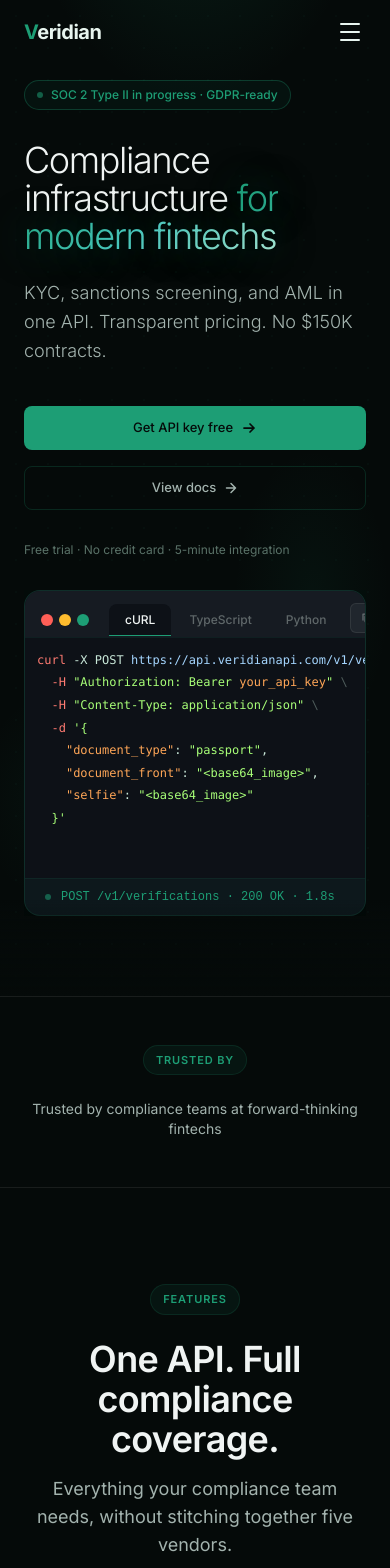
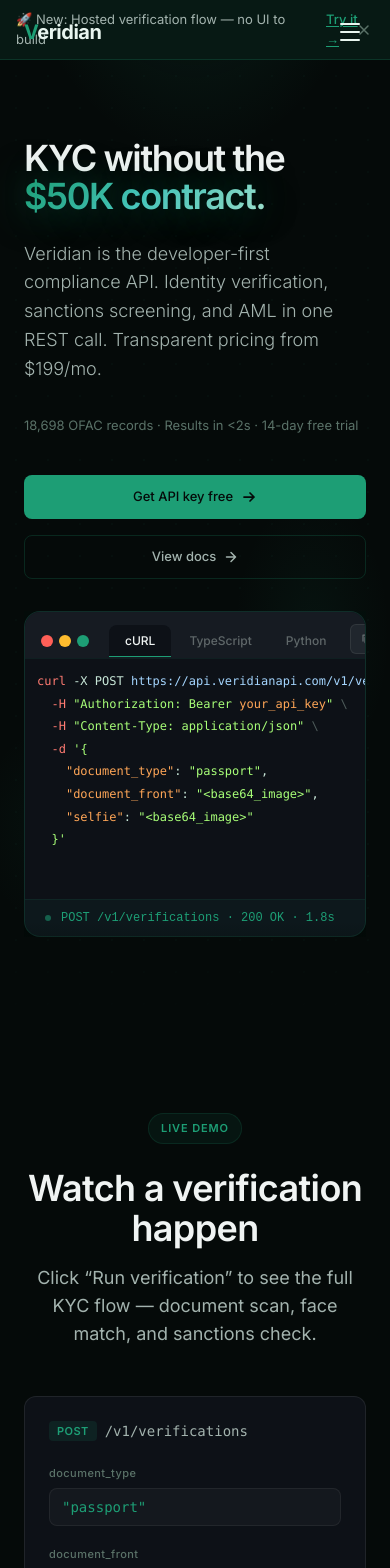
Before and after one commit to veridianapi/veridian-web, a Next.js app: page / in a window 390 px wide. Shown: the top 1568 px of the page. Built offline with nearby package versions, Linux system fonts and the light colour scheme.

Commit message:
feat: landing page  upgrade - new hero, founder CTA, announcement bar

```diff
--- a/app/components/LandingPage.tsx
+++ b/app/components/LandingPage.tsx
@@ -494,48 +494,35 @@
             animate="show"
             suppressHydrationWarning
           >
-            {/* Badge */}
-            <motion.div variants={fadeUp}>
-              <div
-                className="inline-flex items-center gap-2 text-xs font-medium px-3 py-1.5 rounded-full mb-8"
-                style={{
-                  border: '1px solid rgba(29, 158, 117, 0.3)',
-                  color: 'var(--brand)',
-                  backgroundColor: 'rgba(29, 158, 117, 0.06)',
-                }}
-              >
-                <span
-                  className="w-1.5 h-1.5 rounded-full animate-pulse"
-                  style={{ backgroundColor: 'var(--brand)' }}
-                />
-                SOC 2 Type II in progress · GDPR-ready
-              </div>
-            </motion.div>
-
             {/* Headline */}
             <motion.h1
               variants={fadeUp}
-              className="text-4xl sm:text-5xl md:text-6xl lg:text-6xl font-light leading-[1.05] mb-6 break-words"
+              className="text-4xl sm:text-5xl md:text-6xl lg:text-6xl font-semibold leading-[1.05] mb-6 break-words"
               style={{ color: '#f0f4f3', letterSpacing: '-1.4px' }}
             >
-              Compliance infrastructure{' '}
+              KYC without the{' '}
               <span className="gradient-text glow-text">
-                for modern fintechs
+                $50K contract.
               </span>
             </motion.h1>
 
             {/* Subheadline */}
             <motion.p
               variants={fadeUp}
-              className="text-lg font-light leading-[1.6] mb-10 max-w-lg break-words"
+              className="text-lg font-light leading-[1.6] mb-8 max-w-lg break-words"
               style={{ color: '#a3b3ae' }}
             >
-              KYC, sanctions screening, and AML in one API.
-              Transparent pricing. No $150K contracts.
+              Veridian is the developer-first compliance API. Identity verification,
+              sanctions screening, and AML in one REST call. Transparent pricing from $199/mo.
             </motion.p>
 
+            {/* Trust signals */}
+            <motion.p variants={fadeUp} className="text-[13px] mb-10" style={{ color: '#5a7268' }}>
+              18,698 OFAC records · Results in &lt;2s · 14-day free trial
+            </motion.p>
+
             {/* CTAs */}
-            <motion.div variants={fadeUp} className="flex flex-col sm:flex-row gap-4 mb-8">
+            <motion.div variants={fadeUp} className="flex flex-col sm:flex-row gap-4">
               <Link
                 href={DASHBOARD_LOGIN}
                 className="inline-flex items-center justify-center gap-2 font-medium px-6 h-11 sm:h-9 rounded-lg transition-all text-[13px]"
@@ -561,10 +548,6 @@
               </Link>
             </motion.div>
 
-            <motion.p variants={fadeUp} className="text-xs" style={{ color: '#5a7268' }}>
-              Free trial · No credit card · 5-minute integration
-            </motion.p>
-
           </motion.div>
 
           {/* Right: code window */}
@@ -591,21 +574,7 @@
 
 // ─── Social Proof Bar ─────────────────────────────────────────────────────────
 
-function SocialProofBar() {
-  return (
-    <section
-      className="py-12"
-      style={{ borderTop: '1px solid rgba(255,255,255,0.08)', borderBottom: '1px solid rgba(255,255,255,0.08)' }}
-    >
-      <div className="max-w-6xl mx-auto px-6 text-center flex flex-col items-center">
-        <SectionLabel>Trusted by</SectionLabel>
-        <p className="text-sm" style={{ color: '#a3b3ae' }}>
-          Trusted by compliance teams at forward-thinking fintechs
-        </p>
-      </div>
-    </section>
-  );
-}
+// SocialProofBar removed — no logos available
 
 // ─── Bento Grid ───────────────────────────────────────────────────────────────
 
@@ -686,14 +655,14 @@
           className="text-4xl md:text-5xl font-semibold mb-4"
           style={{ color: '#f0f4f3', letterSpacing: '-0.64px' }}
         >
-          One API. Full compliance coverage.
+          Everything compliance requires. Nothing it doesn&apos;t.
         </motion.h2>
         <motion.p
           variants={fadeUp}
           className="text-lg max-w-xl mx-auto"
           style={{ color: '#a3b3ae' }}
         >
-          Everything your compliance team needs, without stitching together five vendors.
+          Built for fintech teams done stitching together five vendors.
         </motion.p>
       </motion.div>
 
@@ -1050,10 +1019,17 @@
         </motion.h2>
         <motion.p
           variants={fadeUp}
-          className="text-lg max-w-md mx-auto"
+          className="text-lg max-w-md mx-auto mb-3"
           style={{ color: '#a3b3ae' }}
         >
           No setup fees. No per-seat pricing. Cancel anytime.
+        </motion.p>
+        <motion.p
+          variants={fadeUp}
+          className="text-sm italic"
+          style={{ color: '#a3b3ae' }}
+        >
+          Persona starts at $50K/yr. We start at $199/mo.
         </motion.p>
       </motion.div>
 
@@ -1195,6 +1171,16 @@
     question: 'What happens if I exceed my verification limit?',
     answer:
       'The API returns a 429 error with a clear message. Upgrade your plan from the dashboard in one click.',
+  },
+  {
+    question: 'How does Veridian compare to Persona?',
+    answer:
+      'Persona charges $50K+ per year with custom contracts. Veridian starts at $199/mo, self-serve, 14-day free trial. Same core technology — OCR, face matching, sanctions screening.',
+  },
+  {
+    question: 'Where is data stored?',
+    answer:
+      'Document images are processed in eu-west-1 (Ireland) and deleted after verification. We never store raw document images.',
   },
 ];
 
@@ -1448,40 +1434,49 @@
         initial="hidden"
         whileInView="show"
         viewport={{ once: true, margin: '-80px' }}
-        className="relative max-w-3xl mx-auto px-6 text-center"
+        className="relative max-w-2xl mx-auto px-6 text-center"
       >
-        <motion.div variants={fadeUp}>
-          <SectionLabel>Get started today</SectionLabel>
-        </motion.div>
         <motion.h2
           variants={fadeUp}
           className="text-4xl md:text-5xl font-semibold mb-6"
           style={{ color: '#f0f4f3', letterSpacing: '-0.64px' }}
         >
-          Start verifying identities
-          <br />
-          <span className="gradient-text">in 15 minutes</span>
+          Built by a developer,{' '}
+          <span className="gradient-text">for developers.</span>
         </motion.h2>
         <motion.p
           variants={fadeUp}
-          className="text-lg mb-10 max-w-md mx-auto"
+          className="text-lg mb-4 max-w-xl mx-auto"
+          style={{ color: '#a3b3ae', lineHeight: '1.7' }}
+        >
+          I built Veridian because fintech founders were paying $50K/yr for KYC when the
+          technology costs a fraction of that. Try it free for 14 days. If it doesn&apos;t
+          work, email me directly.
+        </motion.p>
+        <motion.p
+          variants={fadeUp}
+          className="text-sm italic mb-10"
           style={{ color: '#a3b3ae' }}
         >
-          Your first 50 verifications are free. No credit card required. Cancel anytime.
+          — Kidanemariam, Founder ·{' '}
+          <a
+            href="mailto:hello@veridianapi.com"
+            className="transition-colors hover:text-[#f0f4f3]"
+            style={{ color: '#a3b3ae' }}
+          >
+            hello@veridianapi.com
+          </a>
         </motion.p>
         <motion.div
           variants={fadeUp}
           className="flex flex-col sm:flex-row gap-4 justify-center"
         >
           <Link
-            href={DASHBOARD_LOGIN}
+            href={BILLING_URL}
             className="inline-flex items-center justify-center gap-2 font-medium px-8 h-11 sm:h-9 rounded-lg text-[13px] transition-all"
             style={{ backgroundColor: 'var(--brand)', color: '#050a09' }}
           >
-            Start verifying identities in 15 minutes
-            <svg width="16" height="16" viewBox="0 0 16 16" fill="none">
-              <path d="M3 8h10M9 4l4 4-4 4" stroke="currentColor" strokeWidth="1.75" strokeLinecap="round" strokeLinejoin="round" />
-            </svg>
+            Start your free trial →
           </Link>
           <Link
             href={DOCS_URL}
@@ -1496,15 +1491,67 @@
   );
 }
 
+// ─── Announcement Bar ─────────────────────────────────────────────────────────
+
+function AnnouncementBar() {
+  const [visible, setVisible] = useState(true);
+
+  useEffect(() => {
+    if (typeof window !== 'undefined') {
+      if (localStorage.getItem('ann-hosted-flow-dismissed') === '1') {
+        setVisible(false);
+      }
+    }
+  }, []);
+
+  const dismiss = () => {
+    setVisible(false);
+    localStorage.setItem('ann-hosted-flow-dismissed', '1');
+  };
+
+  if (!visible) return null;
+
+  return (
+    <div
+      className="flex items-center justify-center gap-2 px-4 py-2.5 text-[13px] relative"
+      style={{
+        backgroundColor: 'rgba(29,158,117,0.10)',
+        borderBottom: '1px solid rgba(29,158,117,0.20)',
+      }}
+    >
+      <span style={{ color: '#a3b3ae' }}>
+        🚀 New: Hosted verification flow — no UI to build
+      </span>
+      <a
+        href="https://verify.veridianapi.com"
+        className="font-medium underline underline-offset-2 transition-colors hover:text-[#f0f4f3]"
+        style={{ color: '#1d9e75' }}
+      >
+        Try it →
+      </a>
+      <button
+        onClick={dismiss}
+        className="absolute right-4 flex items-center justify-center w-5 h-5 rounded transition-colors hover:text-[#f0f4f3]"
+        style={{ color: '#5a7268' }}
+        aria-label="Dismiss"
+      >
+        <svg width="12" height="12" viewBox="0 0 12 12" fill="none">
+          <path d="M2 2l8 8M10 2l-8 8" stroke="currentColor" strokeWidth="1.5" strokeLinecap="round" />
+        </svg>
+      </button>
+    </div>
+  );
+}
+
 // ─── Main Export ──────────────────────────────────────────────────────────────
 
 export default function LandingPage() {
   return (
     <>
+      <AnnouncementBar />
       <HeroSection />
-      <SocialProofBar />
+      <LiveDemo />
       <BentoFeaturesSection />
-      <LiveDemo />
       <DashboardPreview />
       <HowItWorksSection />
       <PricingSection />
```
